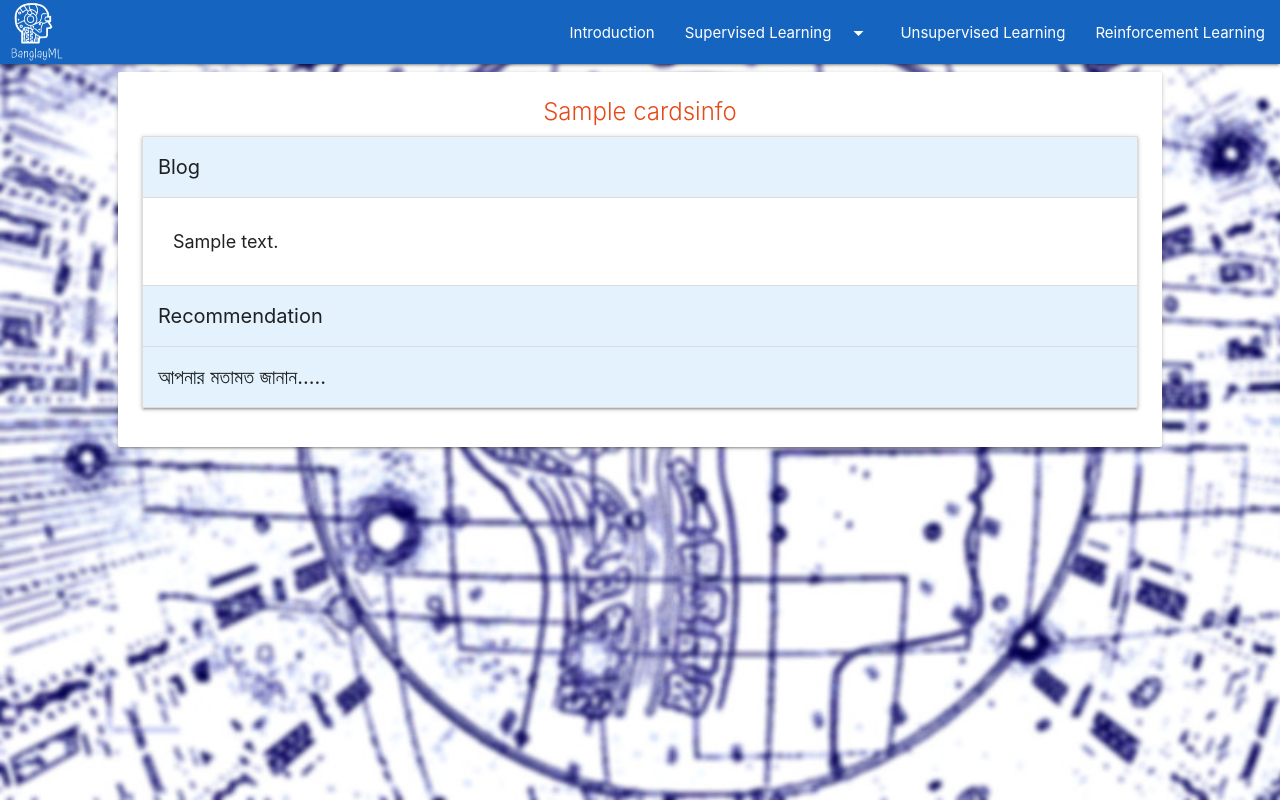
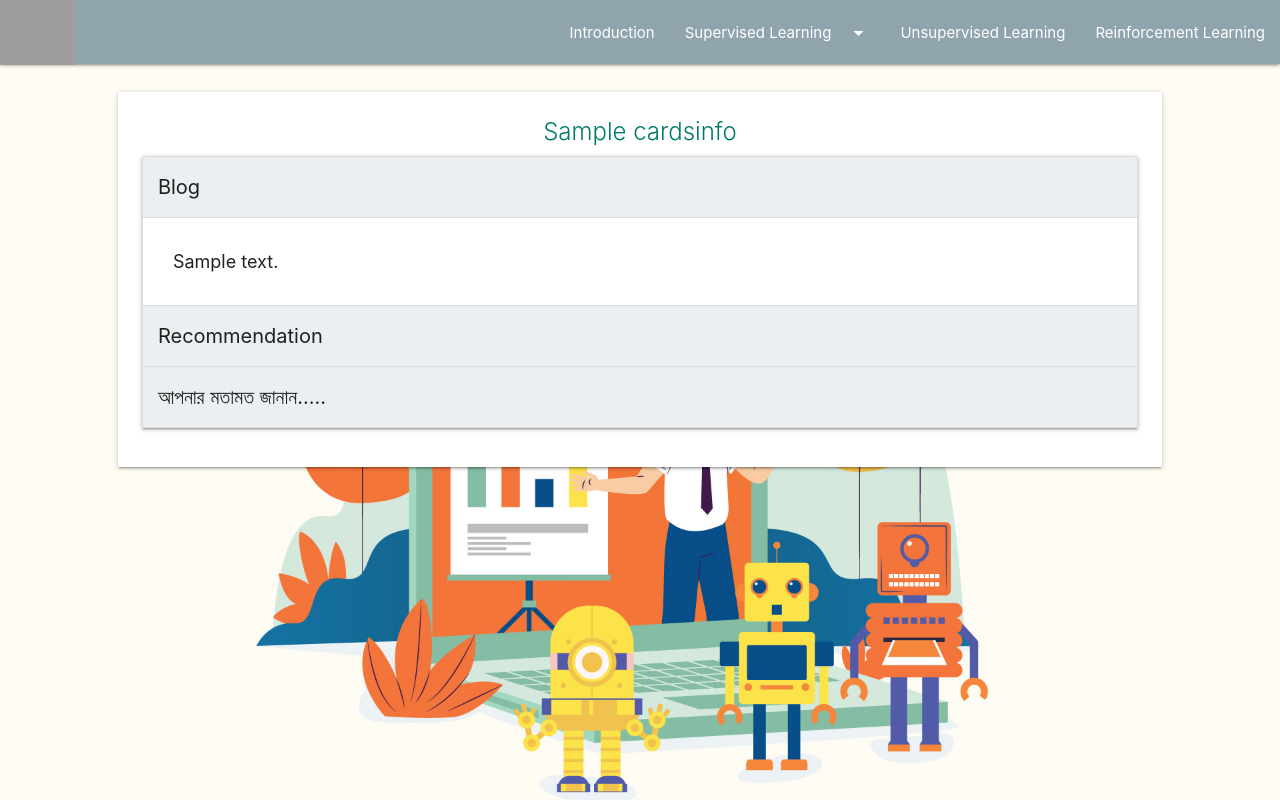
Before and after one commit to nahK994/BanglayML, a Django app: page /1/ in a window 1280 px wide. Run offline with Django 3.2, Linux system fonts and the light colour scheme; tables that the repository leaves empty hold one stand-in row (values such as "Sample post"); some libraries are stand-ins or nearby versions; grey boxes are pictures that could not be loaded.

Commit message:
didi er asirbad

```diff
--- a/testApp/templates/Text.html
+++ b/testApp/templates/Text.html
@@ -5,11 +5,10 @@
     <div class="col s10 push-s1">
         <div class="card">
             <div class="card-content">
-                <span class="card-title center-align deep-orange-text text-darken-2">{{title}}</span>
-
+                <span class="card-title center-align teal-text text-darken-2">{{title}}</span>
                 <ul class="collapsible expandable">
                     <li class="active">
-                        <div class="collapsible-header blue lighten-5" style="font-size: 20px;">Blog</div>
+                        <div class="collapsible-header blue-grey lighten-5" style="font-size: 20px;">Blog</div>
                             <div class="collapsible-body">
                                     {%for i in list %}
                                         {% if i|length == 2 and i.0 == '<img>' %}
@@ -21,7 +20,7 @@
                                                 </code>
                                             </pre>
                                         {% elif i|length == 2 and i.0 == '<span>' %}
-                                            <p class="center-left" style="font-size: 18px; display: inline;"><span class="deep-orange-text text-darken-2">{{i.1}}</span></p>
+                                            <p class="center-left" style="font-size: 18px; display: inline;"><span class="teal-text">{{i.1}}</span></p>
                                         {% elif i|length == 2 and i.0 == '<blockquote>' %}
                                             <blockquote>{{i.1}}</blockquote>
                                         {% elif i == '<br>' %}
@@ -34,7 +33,7 @@
                     </li>
                     {% if recommendationList|length > 0 %}
                     <li>
-                        <div class="collapsible-header blue lighten-5" style="font-size: 20px;">Recommendation</div>
+                        <div class="collapsible-header blue-grey lighten-5" style="font-size: 20px;">Recommendation</div>
                         <div class="collapsible-body">
                             {% for aaa in recommendationList %}
                             <a href="{{aaa.reference_link}}">{{aaa.reference_title}}</a><br>
@@ -43,7 +42,7 @@
                     </li>
                     {% endif %}
                     <li>
-                        <div class="collapsible-header blue lighten-5" style="font-size: 20px;">আপনার মতামত জানান.....</div>
+                        <div class="collapsible-header blue-grey lighten-5" style="font-size: 20px;">আপনার মতামত জানান.....</div>
                         <div class="collapsible-body">
                             <div class="fb-like" data-href="http://banglayml.herokuapp.com/{{card_info_ID}}/" data-width="" data-layout="standard" data-action="like" data-size="large" data-show-faces="true" data-share="true"></div><br><br>
                             <div class="fb-comments" data-href="http://banglayml.herokuapp.com/{{card_info_ID}}/" data-width="550" data-numposts="5"></div>
--- a/testApp/templates/base.html
+++ b/testApp/templates/base.html
@@ -25,21 +25,21 @@
 
 	<style>
 		body  {
-		background-image: url("{% static "k1.jpg" %}");
+		background-image: url("{% static "2.jpg" %}");
 		background-attachment: fixed;
-		background-size: cover;
+		background-size: 100% 100%;
 		}
 	</style>
 	</head>
 	<body>
-		<ul id="dropdown1" class="dropdown-content blue darken-1">
+		<ul id="dropdown1" class="dropdown-content blue-grey lighten-3">
 			<li><a class="waves-effect waves-light" href="/SL_View/"><span class="grey-text text-lighten-5">Basic Supervised Learning</span></a></li>
 			<li class="divider"></li>
 			<li><a class="waves-effect waves-light" href="/RNN_View/"><span class="grey-text text-lighten-5">Deep Learning: RNN</span></a></li>
 		</ul>
-		<nav>
-			<div class="nav-wrapper blue darken-3">
-				<a class="waves-effect waves-light" href="/"><img class="materialboxed" style="margin-left: 10px;" width="54" src="{% static "logo.png" %}"></a>
+		<nav style="margin-bottom: 20px;">
+			<div class="nav-wrapper blue-grey lighten-2">
+				<a class="waves-effect waves-light" href="/"><img class="materialboxed" style="margin-left: 0px; margin-top: -5px;" height="70px;" width="75px;" src="{% static "Free_Sample_By_Wix(3)" %}"></a>
 				<ul id="nav-mobile" class="right hide-on-med-and-down">
 					<li><a class="waves-effect waves-light" href="/">Introduction</a></li>
 					<li><a class="waves-effect waves-light dropdown-trigger" data-target="dropdown1" href="">Supervised Learning<i class="material-icons right">arrow_drop_down</i></i></a></li>
--- a/testApp/templates/index.html
+++ b/testApp/templates/index.html
@@ -3,11 +3,11 @@
 <title>{{ title }}</title>
 	<div class="row">
 		{% for i in querySet %}
-		<div class="col s4 m3">
-			<div class="card z-depth-4">
+		<div class="col s4 m4">
+			<div class="card z-depth-2 hoverable" style="width: 300px; margin: auto; margin-top: 20px;">
 				<div class="card-content">
 					<span class="card-title activator grey-text text-darken-4" style="height: 62px;">{{i.card_title}}</span>
-					<p><a href="/{{i.card_info_ID}}/">বিস্তারিত</a></p>
+					<p><a href="/{{i.card_info_ID}}/"><span class="blue-grey-text text-darken-2">বিস্তারিত</span></a></p>
 				</div>
 				<div class="card-reveal">
 					<span class="card-title grey-text text-darken-4">
--- a/testSite/settings.py
+++ b/testSite/settings.py
@@ -24,7 +24,7 @@ SECRET_KEY = os.environ.get('DJANGO_SECRET_KEY', 'h&o9^66dhx)xpg!0^t&lx-wsqUB&^I
 # SECURITY WARNING: don't run with debug turned on in production!
 DEBUG = os.environ.get('DJANGO_DEBUG', '') != 'False'
 
-ALLOWED_HOSTS = ['banglayml.herokuapp.com', '127.0.0.1'] # 'banglayml.herokuapp.com', '127.0.0.1'
+ALLOWED_HOSTS = ['*'] # 'banglayml.herokuapp.com', '127.0.0.1'
 
 
 # Application definition
```
Also changed, not shown: testApp/static/2.jpg (added), testApp/static/vv.jpg (deleted), 1 other file.
